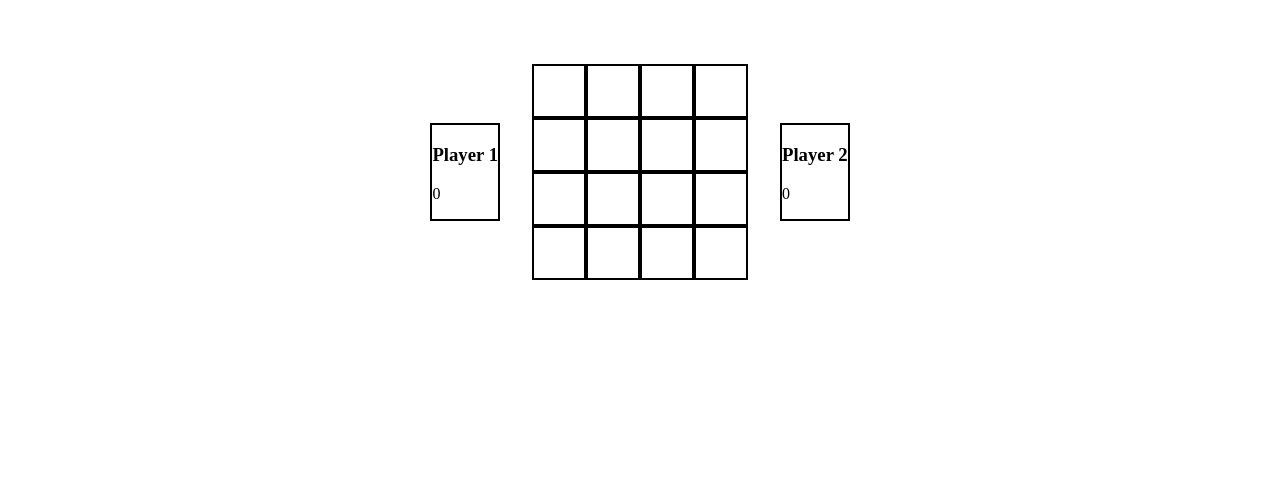
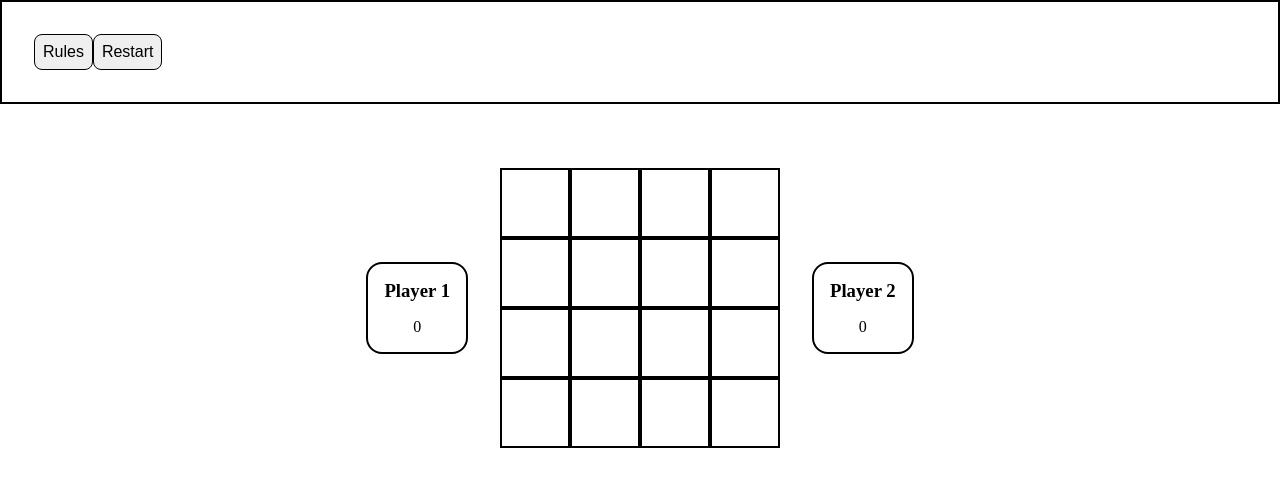
Before and after one commit to felicialyden/connect-four, an Angular app: page / in a window 1280 px wide. Shown: the top 486 px of the page. Built offline with nearby package versions, Linux system fonts and the light colour scheme.

Commit message:
add navbar component

```diff
--- a/src/app/app.component.html
+++ b/src/app/app.component.html
@@ -1,7 +1,6 @@
 
   <main>
-    <header class="brand-name">
-    </header>
+      <app-navbar></app-navbar>
     <section class="game-content">
       <app-player [playerNo]=1></app-player>
       <app-board></app-board>
--- a/src/app/app.component.ts
+++ b/src/app/app.component.ts
@@ -1,11 +1,12 @@
 import { Component } from '@angular/core';
 import { BoardComponent } from './board/board.component';
 import { PlayerComponent } from './player/player.component';
+import { NavbarComponent } from './navbar/navbar.component';
 
 @Component({
   selector: 'app-root',
   standalone: true,
-  imports: [BoardComponent, PlayerComponent],
+  imports: [BoardComponent, PlayerComponent, NavbarComponent],
   templateUrl: './app.component.html',
   styleUrl: './app.component.css'
 })
--- a/src/app/board/board.component.css
+++ b/src/app/board/board.component.css
@@ -6,8 +6,8 @@
 
 .board-element {
     border: 2px solid black;
-    height: 50px;
-    width: 50px;
+    height: 70px;
+    width: 70px;
 }
 
 .board-wrapper {
--- /dev/null
+++ b/src/app/navbar/navbar.component.css
@@ -0,0 +1,12 @@
+.navbar {
+    padding: 2rem;
+    border: 2px solid black;
+
+}
+
+.nav-btn {
+    padding: 0.5rem;
+    font-size: medium;
+    border-radius: 0.5rem;
+    border: 1px solid black;
+}
--- /dev/null
+++ b/src/app/navbar/navbar.component.html
@@ -0,0 +1,4 @@
+<nav class="navbar">
+<button class="nav-btn">Rules</button>
+<button class="nav-btn"> Restart</button>
+</nav>
--- a/src/app/player/player.component.css
+++ b/src/app/player/player.component.css
@@ -1,3 +1,10 @@
 .player {
     border: 2px solid black;
+    border-radius: 1rem;
+    padding: 1rem;
+    text-align: center;
 }
+
+.player-title {
+    margin-bottom: 1rem;
+}
--- a/src/app/player/player.component.html
+++ b/src/app/player/player.component.html
@@ -1,4 +1,4 @@
 <div class="player">
-    <h3>Player {{this.playerNo}}</h3>
+    <h3 class="player-title">Player {{this.playerNo}}</h3>
     <p>0</p>
 </div>
--- a/src/styles.css
+++ b/src/styles.css
@@ -1 +1,6 @@
 /* You can add global styles to this file, and also import other style files */
+* {
+    box-sizing: border-box;
+    margin: 0;
+    padding: 0;
+}
```
Also changed, not shown: src/app/navbar/navbar.component.ts (added, +12 -0 lines).
